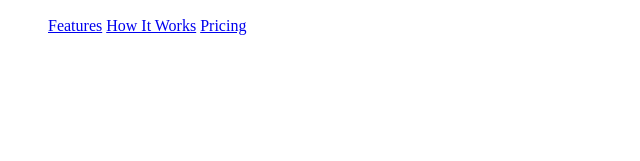
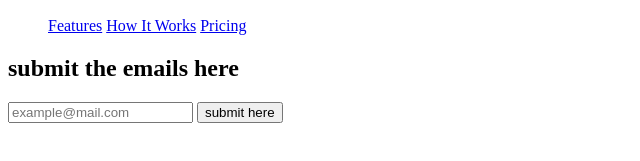
Before and after one commit to mwaniel/Daniel-Trust-product_landing_page-, a plain HTML site: page index.html in a window 1280 px wide. Shown: the part 163-324 px from the top of the page, without its empty margins (0-640 px from the left). Drawn offline with Linux system fonts and the light colour scheme.

Commit message:
new update

```diff
--- a/index.html
+++ b/index.html
@@ -6,7 +6,7 @@
   <meta name="viewport" content="width=device-width, initial-scale=1.0">
 
   <link rel="stylesheet" href="style.css">
-  <title>Product Landing Page - freecodecamp</title>
+  <title>Product Landing Page</title>
 </head>
 <body>
     <header id="header">
@@ -19,6 +19,14 @@
           </ul>
         </nav>
       </header>
+      <div id="container">
+        <section class="message-box">
+          <h1>submit the emails here</h1>
+          <form id="form" action="https://www.freecodecamp.com/email-submit">
+          <input id="email" type="email" name="email" placeholder="example@mail.com">
+          <input id="submit" type="submit" value="submit here" class="btn"></input>
+          </form>
+        </section>
 </body>
 
 
```
